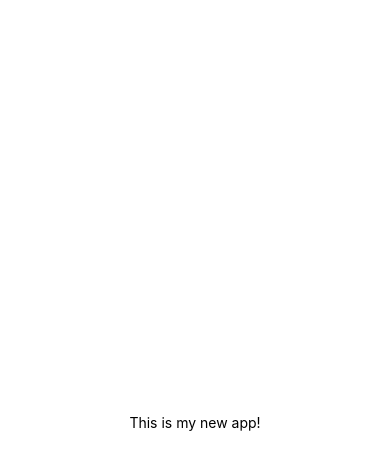
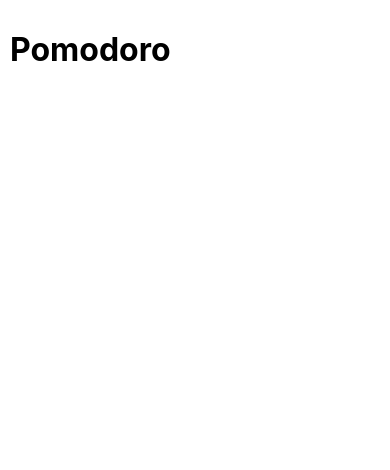
Before and after one commit to Dhramire89/Pomodoro, a React Native app: screen / in a window 390 px wide. Shown: the top 470 px of the page. Built offline with nearby package versions, Linux system fonts and the light colour scheme.

Commit message:
Acomodando el titulo

```diff
--- a/App.js
+++ b/App.js
@@ -1,20 +1,39 @@
 import { StatusBar } from 'expo-status-bar';
-import { StyleSheet, Text, View } from 'react-native';
+import { StyleSheet, Text, Platform, SafeAreaView, View } from 'react-native';
+import { useState } from 'react';
+//Platform: se usa solo para aplicar a una plataforma
+
+const colors = ["#F7DC6F", "#A2D9CE", "#D7BDE2"]
+
 
 export default function App() {
+
+  const [isWorking, setIsWorking] = useState(false);
+  const [time, setTime] = useState(25 * 60);
+  const [currentTime, setCurrentTime] = useState("POMO" | "SHORT" | "LONG");
+
   return (
-    <View style={styles.container}>
-      <Text>This is my new app!</Text>
-      <StatusBar style="auto" />
-    </View>
+    <SafeAreaView style={styles.container}>
+        <View style={styles.ViewContainer}>
+        <Text style={styles.text} >Pomodoro</Text>
+        <StatusBar style='auto'/>
+        </View>
+
+    </SafeAreaView>
   );
 }
 
 const styles = StyleSheet.create({
   container: {
     flex: 1,
-    backgroundColor: '#fff',
-    alignItems: 'center',
-    justifyContent: 'center',
+  },
+  text: {
+    fontSize: 32,
+    fontWeight: 'bold'
+  },
+  ViewContainer :{
+    paddingTop: Platform.OS ==="android" && 30,
+    paddingTop: 30,
+    paddingHorizontal: 10,
   },
 });
```
